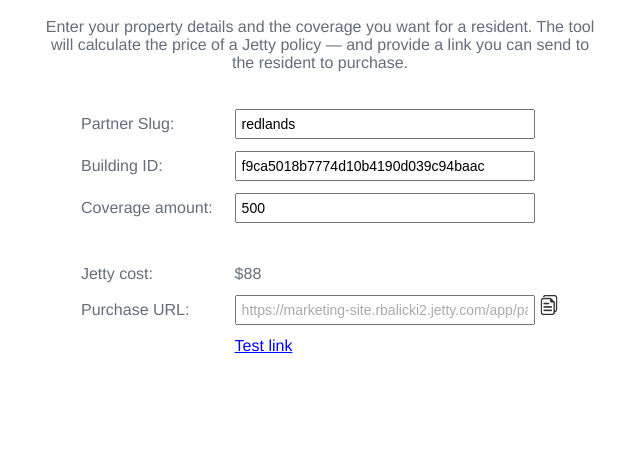
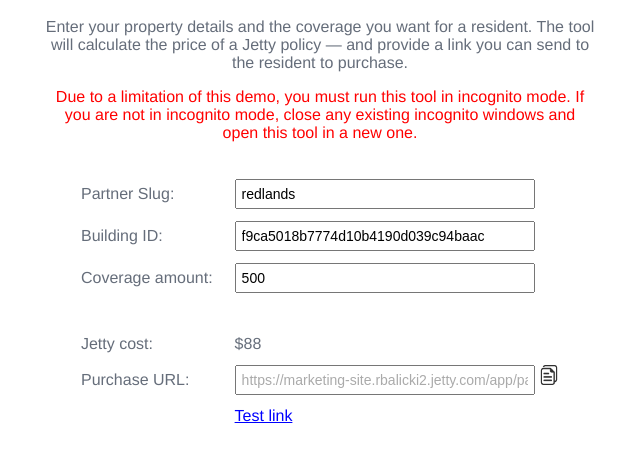
Before and after one commit to alexmdiaz/alexmdiaz.github.io, a plain HTML site: page jetty/urlgen/index.html in a window 1280 px wide. Shown: the part 248-710 px from the top of the page, without its empty margins (320-960 px from the left). Drawn offline with Linux system fonts and the light colour scheme.

Commit message:
Incognito window notice

```diff
--- a/jetty/urlgen/index.html
+++ b/jetty/urlgen/index.html
@@ -221,7 +221,11 @@
 
 <h1>Generate a customised <br> Jetty purchase link</h1>
 
-<div class="instructions">Enter your property details and the coverage you want for a resident. The tool will calculate the price of a Jetty policy — and provide a link you can send to the resident to purchase.</div>
+<div class="instructions">Enter your property details and the coverage you want for a resident. The tool will calculate the price of a Jetty policy — and provide a link you can send to the resident to purchase.
+
+<p style="color:red">Due to a limitation of this demo, you must run this tool in incognito mode. If you are not in incognito mode, close any existing incognito windows and open this tool in a new one.</p>
+
+</div>
 
 <form id="genForm" onsubmit="return updateComputedFields()">
 
```
Also changed, not shown: 2 other files.
